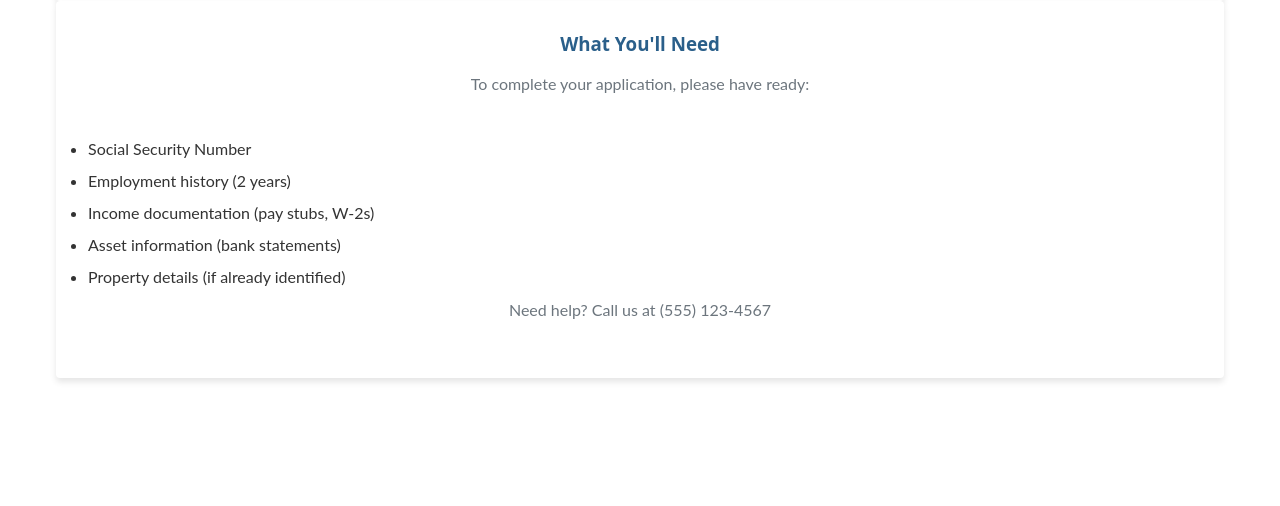
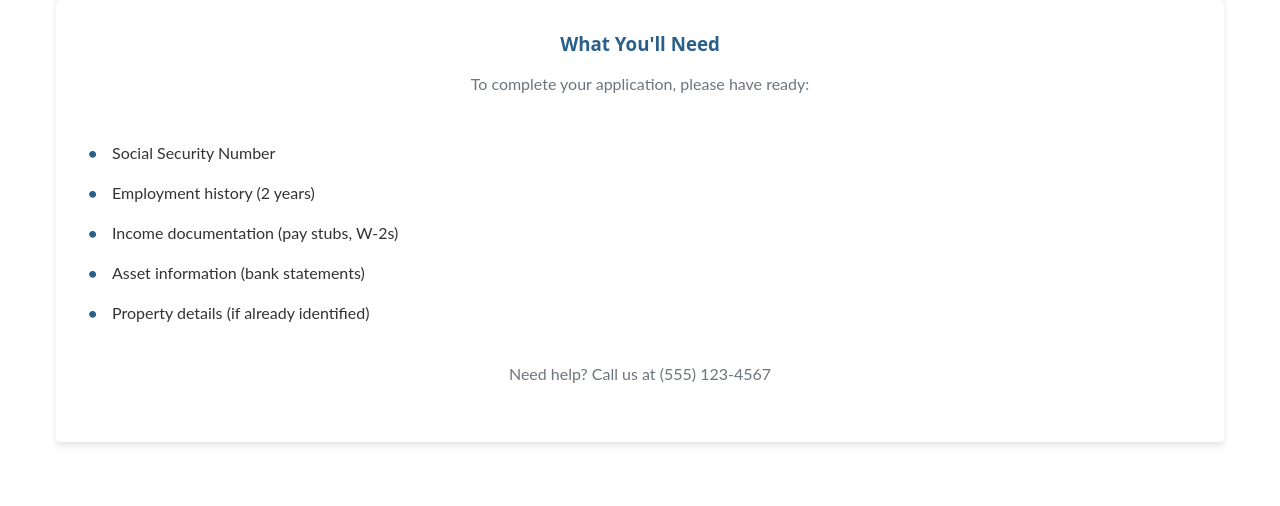
Before and after one commit to JakeHamacher/JakeHamacher.github.io, a PHP site: page /apply.html in a window 1280 px wide. Shown: the part 1099-1605 px from the top of the page. Before the commit the page ends 1481 px from the top, so only its background shows below. Run offline with PHP 8.4, Linux system fonts and the light colour scheme.

Commit message:
style: improve service card list styling
Co-authored-by: aider (deepseek/deepseek-chat) <aider@aider.chat>

```diff
--- a/assets/css/main.css
+++ b/assets/css/main.css
@@ -358,6 +358,29 @@ img {
     flex-direction: column;
 }
 
+.service-card ul {
+    margin-bottom: 1.5rem;
+    list-style: none;
+    padding-left: 0;
+    text-align: left;
+}
+
+.service-card li {
+    padding: 0.25rem 0;
+    position: relative;
+    padding-left: 1.5rem;
+    margin-bottom: 0.5rem;
+    line-height: 1.5;
+}
+
+.service-card li:before {
+    content: "•";
+    color: var(--primary-color);
+    position: absolute;
+    left: 0;
+    font-weight: bold;
+}
+
 .service-card h3 {
     color: var(--primary-color);
     margin-bottom: 1.5rem;
```
